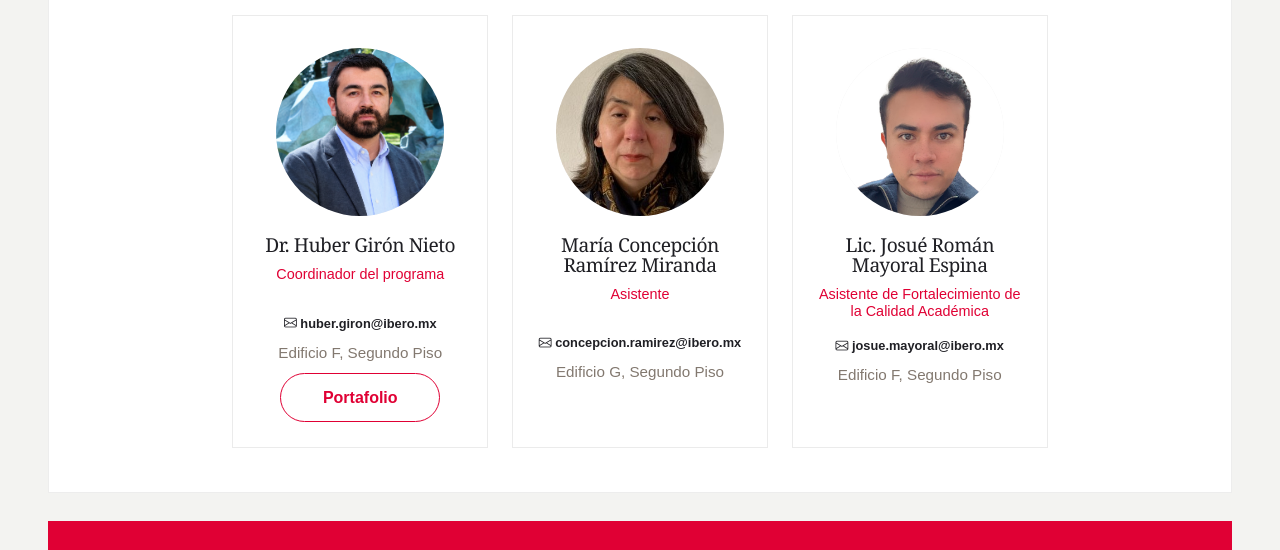
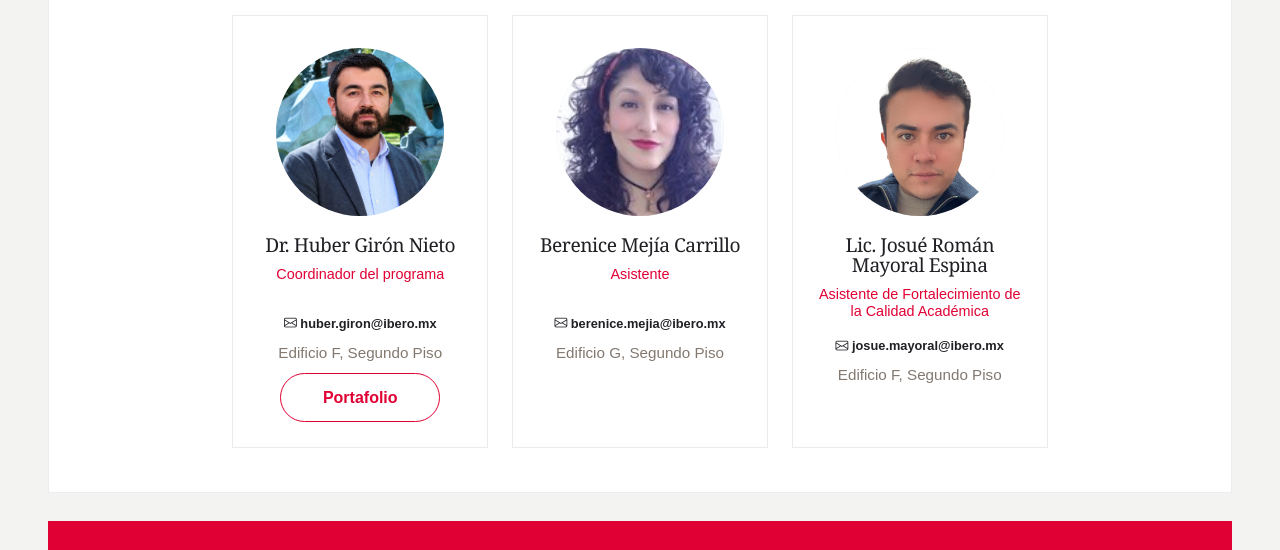
Before and after one commit to HuberGiron/mecatronica-v2, a plain HTML site: page academia/academicos.html in a window 1280 px wide. Shown: the part 669-1219 px from the top of the page. Drawn offline with nearby package versions, Linux system fonts and the light colour scheme; a web font is replaced by a local one.

Commit message:
berenice

```diff
--- a/academia/academicos.html
+++ b/academia/academicos.html
@@ -139,12 +139,12 @@
 <div class="col-sm-6 col-xl-3">
 <article class="ibero-person-card">
 <div class="ibero-person-img-wrap">
-<img alt="María Concepción Ramírez Miranda" class="ibero-person-img" loading="lazy" src="/assets/img/team/cone.jpg"/>
+<img alt="María Concepción Ramírez Miranda" class="ibero-person-img" loading="lazy" src="/assets/img/team/bere.jpg"/>
 </div>
 <div class="ibero-person-body">
-<h2 class="ibero-person-name">María Concepción Ramírez Miranda</h2>
+<h2 class="ibero-person-name">Berenice Mejía Carrillo </h2>
 <div class="ibero-person-role">Asistente</div>
-<a class="ibero-person-email" href="mailto:concepcion.ramirez@ibero.mx"><i class="bi bi-envelope"></i> concepcion.ramirez@ibero.mx</a>
+<a class="ibero-person-email" href="mailto:concepcion.ramirez@ibero.mx"><i class="bi bi-envelope"></i> berenice.mejia@ibero.mx</a>
 <div class="ibero-person-location">Edificio G, Segundo Piso</div>
 </div>
 </article>
```
Also changed, not shown: assets/img/team/bere.jpg (added).
